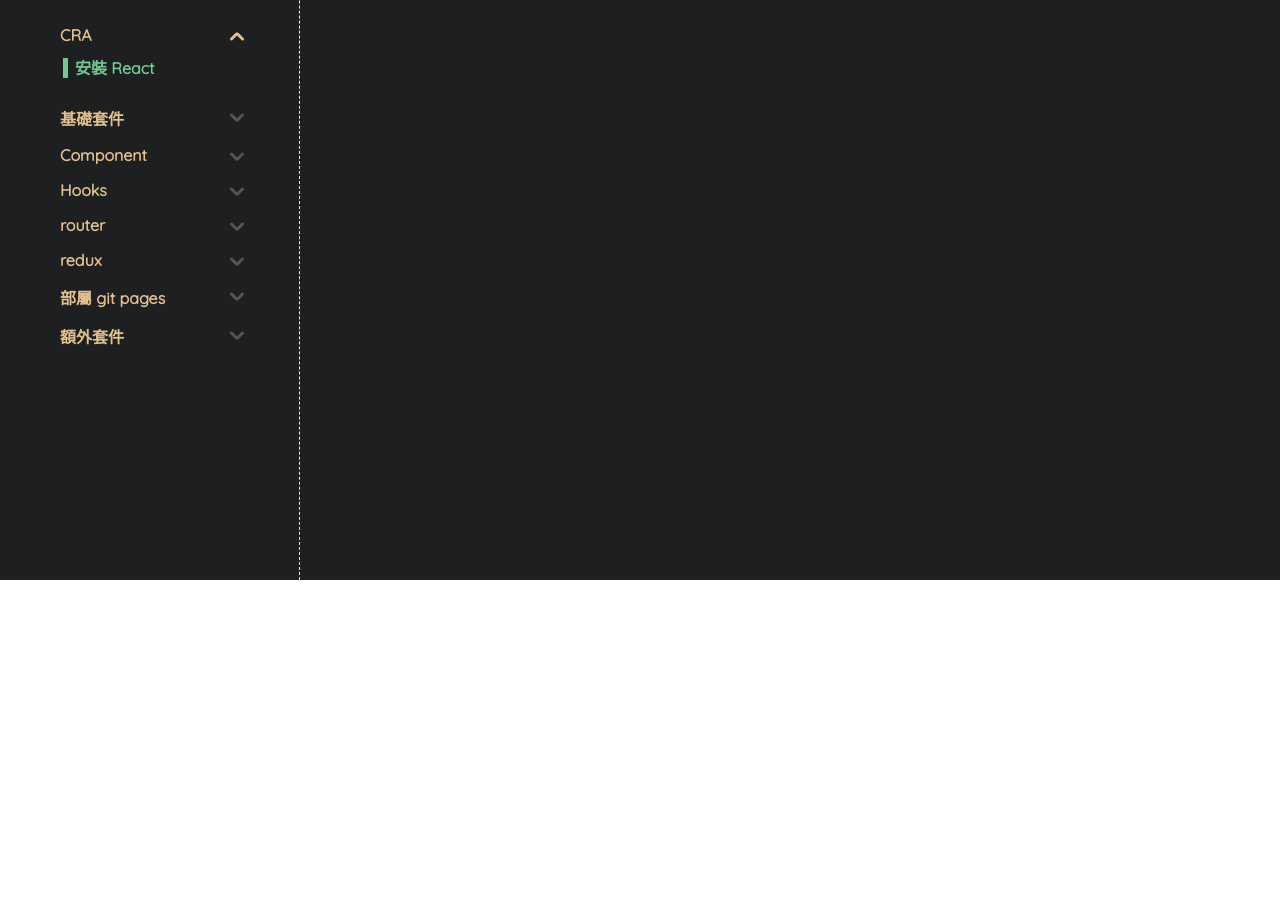
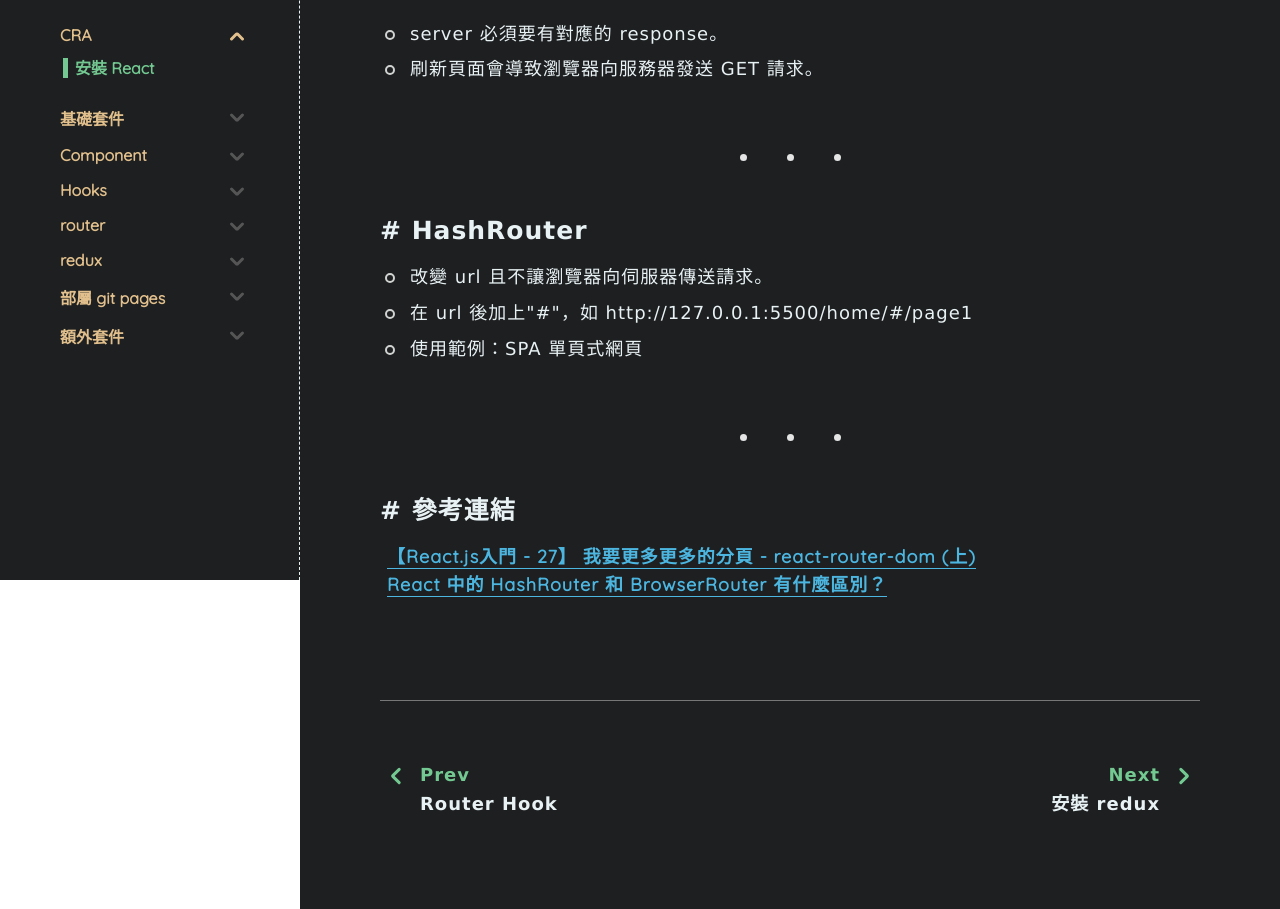
Before and after one commit to Little-Ker/React-Tutorial, a React (Create React App) app: page /routerMode in a window 1280 px wide. Shown: the part 220-1129 px from the top of the page. Before the commit the page ends 800 px from the top, so only its background shows below. Built offline with nearby package versions, Linux system fonts and the light colour scheme.

Commit message:
[新增] router - Router Mode 頁面

```diff
--- a/src/view/articleView/ArticalView.jsx
+++ b/src/view/articleView/ArticalView.jsx
@@ -20,6 +20,7 @@ import RouterNested from '../router/RouterNested'
 import NestedChildA from '../router/nested/NestedChildA'
 import NestedChildB from '../router/nested/NestedChildB'
 import RouterHook from '../router/RouterHook'
+import RouterMode from '../router/RouterMode'
 
 const RouterPage = () => {
   return (
@@ -43,6 +44,8 @@ const RouterPage = () => {
           <Route path="B" element={<NestedChildB />} />
       </Route>
       <Route exact path="/router-hook/:id/*" element={<RouterHook/>}></Route>
+      <Route exact path="/routerMode" element={<RouterMode/>} />
+      <Route path="*" element={<Artical/>} />
     </Routes>
   )
 }
--- /dev/null
+++ b/src/view/router/RouterMode.jsx
@@ -0,0 +1,59 @@
+import React from "react"
+
+import DotItem from '../../component/dotItem/DotItem'
+import Title from '../../component/title/Title'
+import SubTitle from '../../component/subTitle/SubTitle'
+import Menu from '../../component/menu/Menu'
+import Divider from '../../component/divider/Divider'
+import Block from '../../component/block/Block'
+import Hyperlink from '../../component/hyperlink/Hyperlink'
+
+function ChooseMenu() {
+    const menuList = {
+        prev: {
+            title: 'Router Hook', to: '/router-hook/123'
+        },
+        next: {
+            title: '安裝 redux', to: '/redux-install'
+        }
+    }
+
+    return (
+        <Menu data={menuList} />
+    )
+}
+
+function RouterMode() {
+    return (
+        <div>
+            <Title txt="Router Mode" />
+            <div>
+                <SubTitle txt="# BrowserRouter" />
+                <DotItem txt={'server 必須要有對應的 response。'} />
+                <DotItem txt={'刷新頁面會導致瀏覽器向服務器發送 GET 請求。'} />
+            </div>
+            <Block />
+            <Divider />
+            <div>
+                <SubTitle txt="# HashRouter" />
+                <DotItem txt={'改變 url 且不讓瀏覽器向伺服器傳送請求。'} />
+                <DotItem txt={'在 url 後加上"#"，如 http://127.0.0.1:5500/home/#/page1'} />
+                <DotItem txt={'使用範例：SPA 單頁式網頁'} />
+            </div>
+            <Block />
+            <Divider />
+            <div>
+                <SubTitle txt="# 參考連結" />
+                <div>
+                    <Hyperlink linkUrl="https://ithelp.ithome.com.tw/articles/10226056" txt="【React.js入門 - 27】 我要更多更多的分頁 - react-router-dom (上)" />
+                </div>
+                <div>
+                    <Hyperlink linkUrl="https://stackoverflow.com/questions/51974369/what-is-the-difference-between-hashrouter-and-browserrouter-in-react" txt="React 中的 HashRouter 和 BrowserRouter 有什麼區別？" />
+                </div>
+            </div>
+            <ChooseMenu />
+        </div>
+    )
+}
+
+export default RouterMode
```
